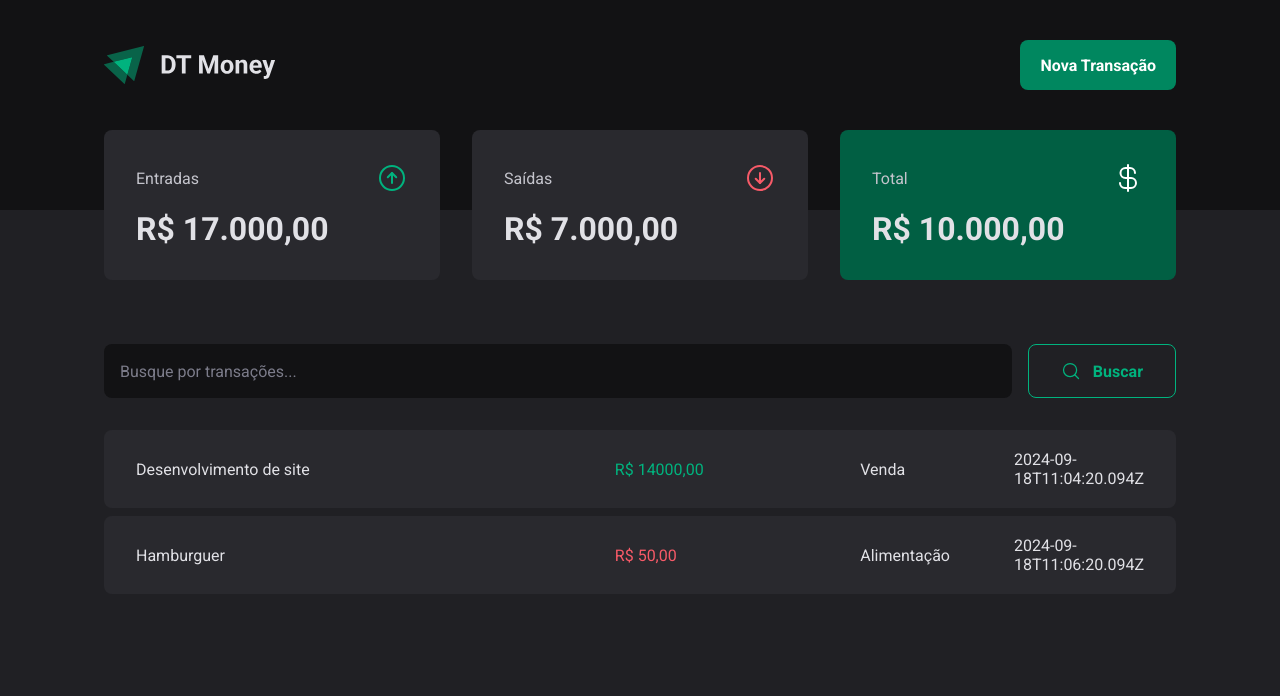
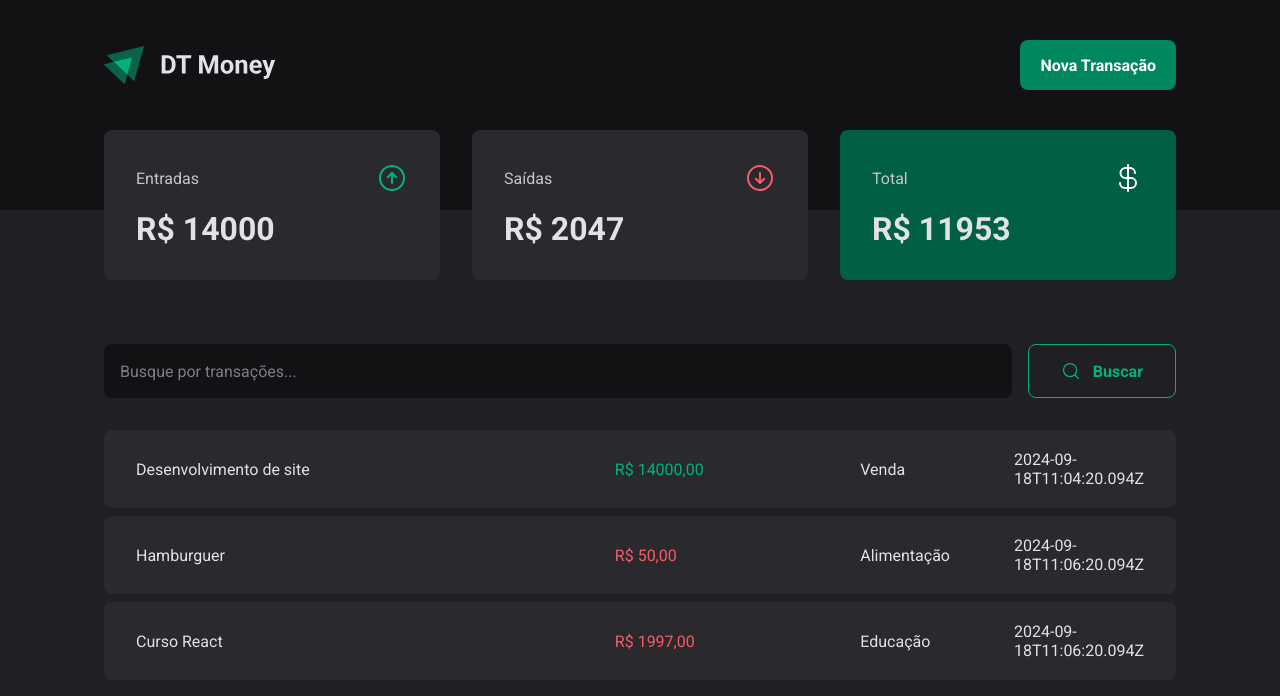
Before and after one commit to rafaverde/dtMoney, a React (Vite) app: page / in a window 1280 px wide. Shown: the top 696 px of the page. Built offline with nearby package versions, Linux system fonts and the light colour scheme; data requests are answered from the project's data file.

Commit message:
Summary value calculations.

```diff
--- a/server.json
+++ b/server.json
@@ -15,6 +15,14 @@
       "category": "Alimentação",
       "price": 50,
       "createdAt": "2024-09-18T11:06:20.094Z"
+    },
+    {
+      "id": 3,
+      "description": "Curso React",
+      "type": "outcome",
+      "category": "Educação",
+      "price": 1997,
+      "createdAt": "2024-09-18T11:06:20.094Z"
     }
   ]
 }
--- a/src/components/Summary/index.tsx
+++ b/src/components/Summary/index.tsx
@@ -6,6 +6,25 @@ import { TransactionsContext } from "../../contexts/TransactionsContext"
 export function Summary() {
   const { transactions } = useContext(TransactionsContext)
 
+  const summary = transactions.reduce(
+    (accumulator, transaction) => {
+      if (transaction.type === "income") {
+        accumulator.income += transaction.price
+        accumulator.total += transaction.price
+      } else {
+        accumulator.outcome += transaction.price
+        accumulator.total -= transaction.price
+      }
+
+      return accumulator
+    },
+    {
+      income: 0,
+      outcome: 0,
+      total: 0,
+    }
+  )
+
   return (
     <SummaryContainer>
       <SummaryCard>
@@ -13,7 +32,7 @@ export function Summary() {
           <span>Entradas</span>
           <ArrowCircleUp size={32} color="#00B37E" />
         </header>
-        <strong>R$ 17.000,00</strong>
+        <strong>{`R$ ${summary.income}`}</strong>
       </SummaryCard>
 
       <SummaryCard>
@@ -21,7 +40,7 @@ export function Summary() {
           <span>Saídas</span>
           <ArrowCircleDown size={32} color="#F75A68" />
         </header>
-        <strong>R$ 7.000,00</strong>
+        <strong>{`R$ ${summary.outcome}`}</strong>
       </SummaryCard>
 
       <SummaryCard $variant="dark-green">
@@ -29,7 +48,7 @@ export function Summary() {
           <span>Total</span>
           <CurrencyDollar size={32} color="#ffffff" />
         </header>
-        <strong>R$ 10.000,00</strong>
+        <strong>{`R$ ${summary.total}`}</strong>
       </SummaryCard>
     </SummaryContainer>
   )
```
